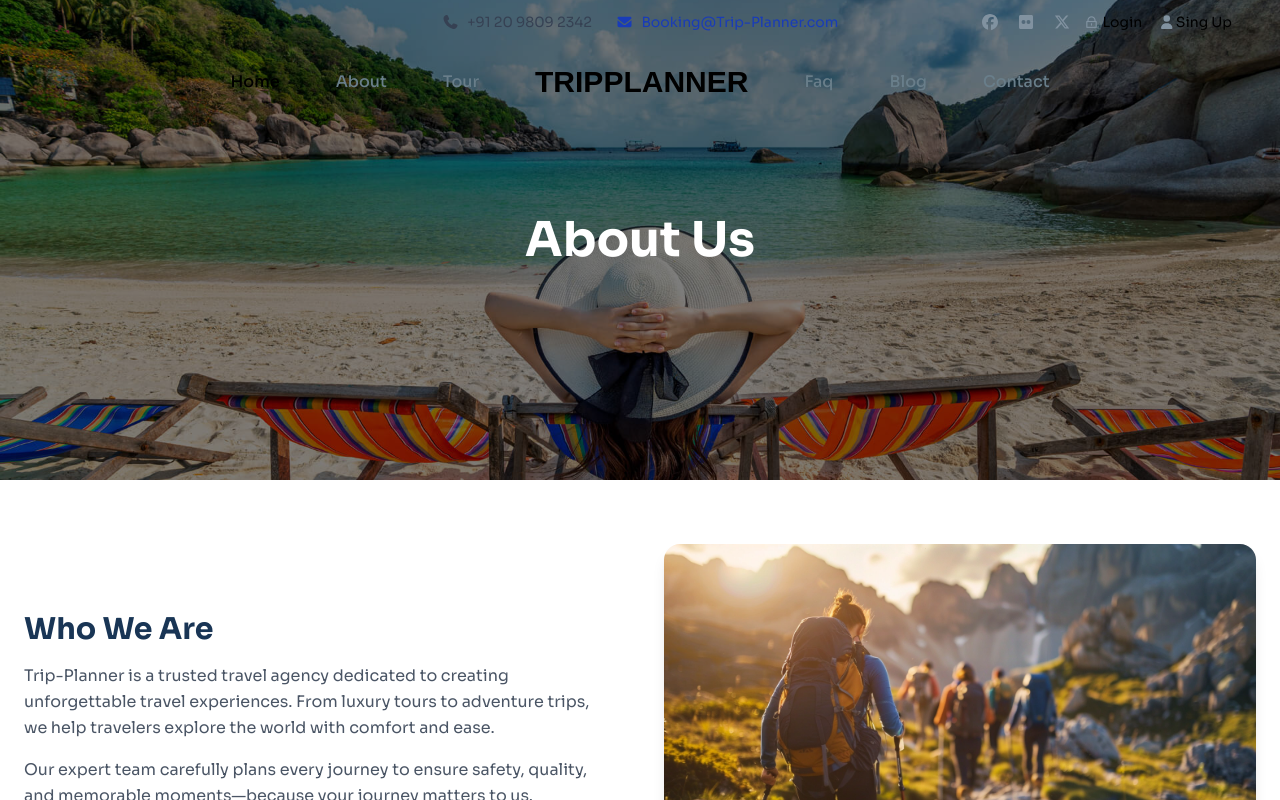
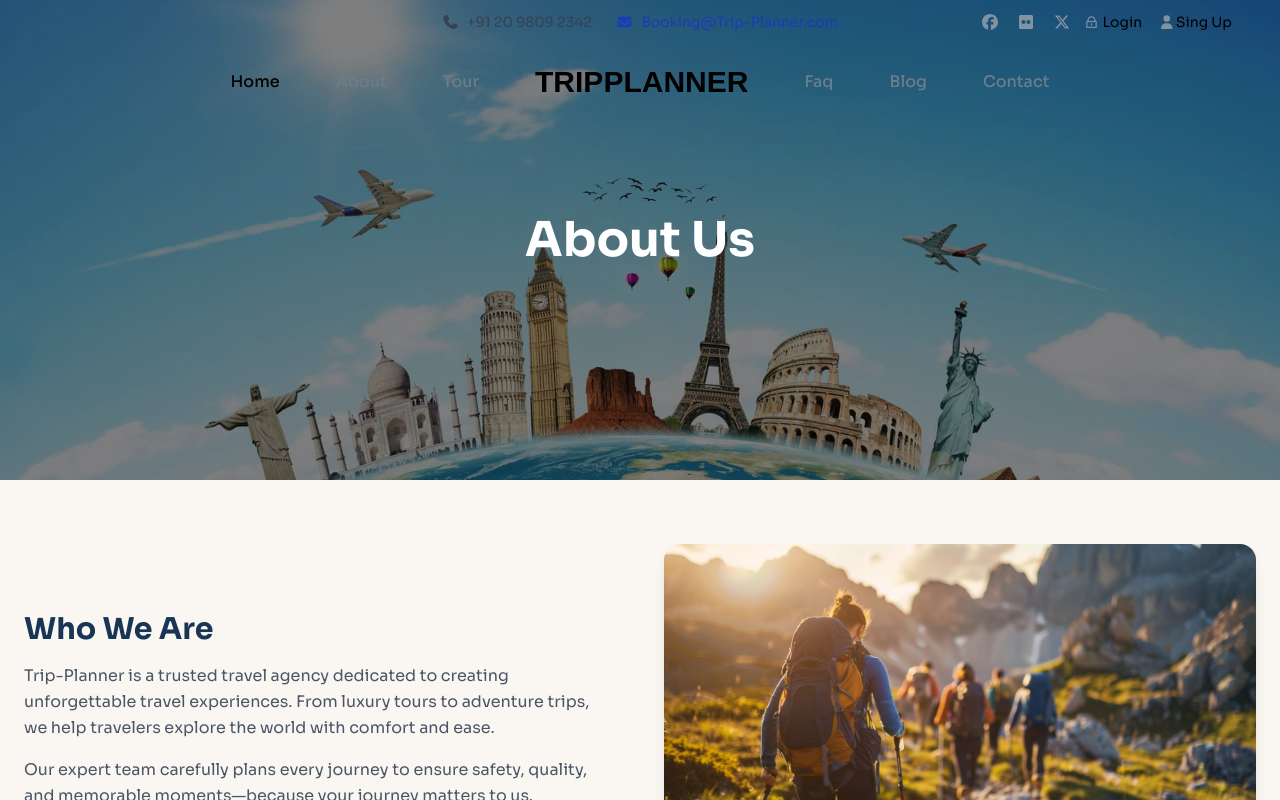
Before and after one commit to TonimaDristy/Travel-Agency, a Next.js app: page /About in a window 1280 px wide. Shown: the top 800 px of the page. Built offline with nearby package versions, Linux system fonts and the light colour scheme; a web font is replaced by a local one.

Commit message:
bgchange

```diff
--- a/src/app/About/page.tsx
+++ b/src/app/About/page.tsx
@@ -2,7 +2,8 @@ import Image from "next/image";
 
 export default function AboutPage() {
     return (
-        <main className="bg-white text-gray-800">
+        <main className="bg-[#FAF7F2] text-gray-800">
+
             {/* Hero Section */}
             <section className="relative h-[60vh] flex items-center justify-center">
                 <Image
--- a/src/app/globals.css
+++ b/src/app/globals.css
@@ -62,3 +62,7 @@
   background-size: cover;
   position: relative;
 }
+
+body {
+  background-color: #FAF7F2;
+}
```
Also changed, not shown: public/assets/section-banner.jpg.
